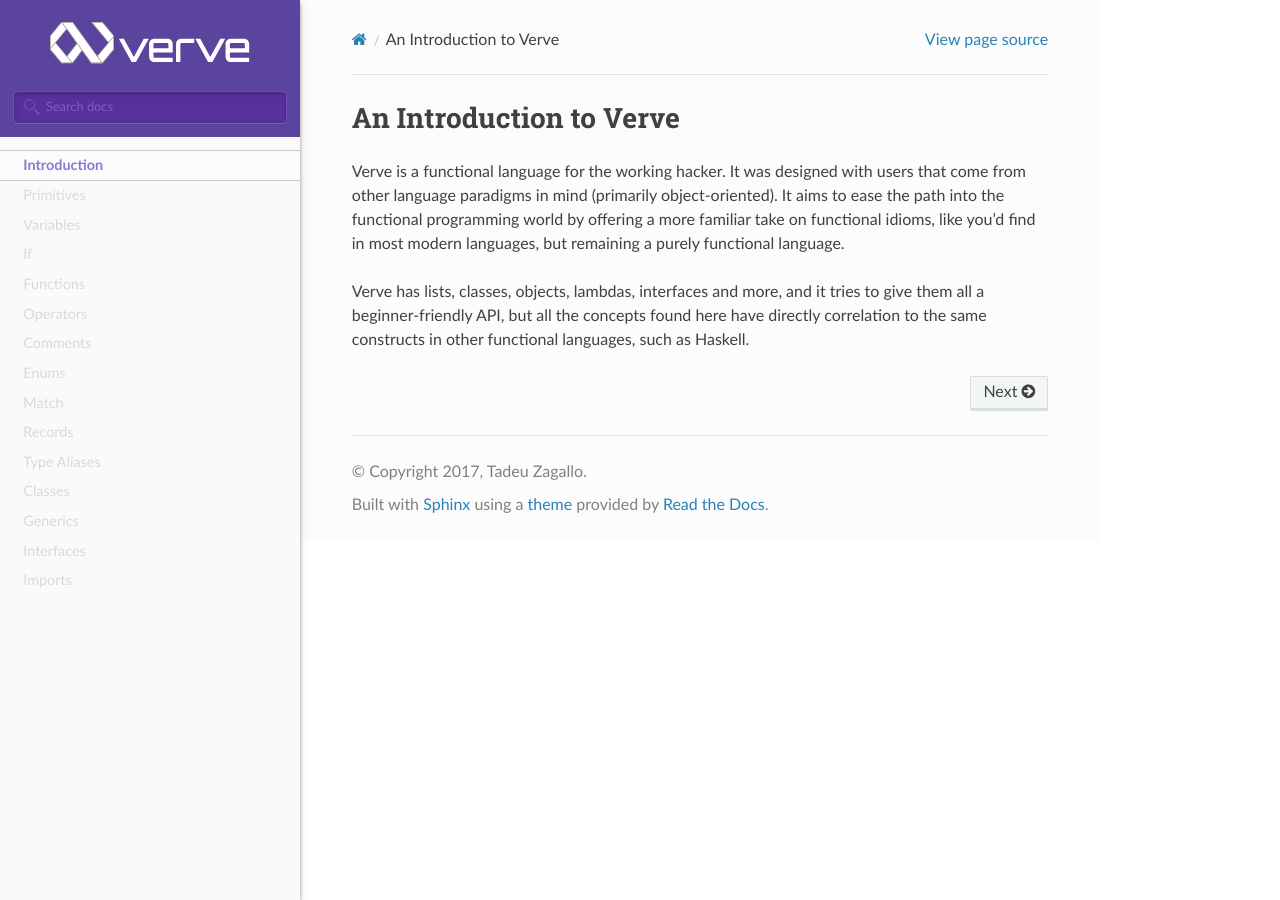
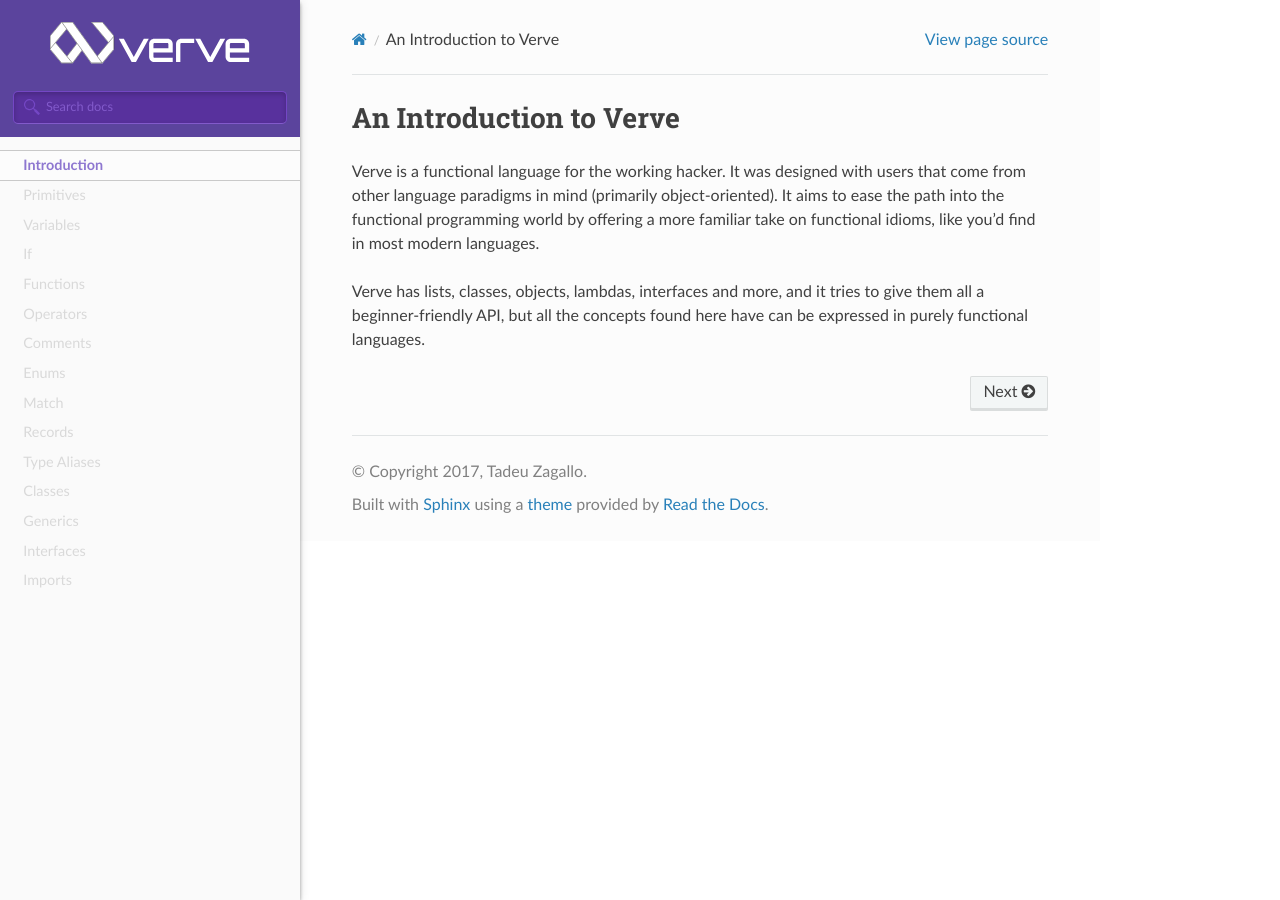
Before and after one commit to tadeuzagallo/verve-lang, a Sphinx documentation site: the page built from docs/index.rst, in a window 1280 px wide. Built offline with Sphinx 7.4.7 and the Read the Docs theme 2.0.0, drawn with Linux system fonts in a browser that asks for light colours.

```diff
--- a/docs/index.rst
+++ b/docs/index.rst
@@ -1,9 +1,9 @@
 An Introduction to Verve
 ========================
 
-Verve is a functional language for the working hacker. It was designed with users that come from other language paradigms in mind (primarily object-oriented). It aims to ease the path into the functional programming world by offering a more familiar take on functional idioms, like you'd find in most modern languages, but remaining a purely functional language.
+Verve is a functional language for the working hacker. It was designed with users that come from other language paradigms in mind (primarily object-oriented). It aims to ease the path into the functional programming world by offering a more familiar take on functional idioms, like you'd find in most modern languages.
 
-Verve has lists, classes, objects, lambdas, interfaces and more, and it tries to give them all a beginner-friendly API, but all the concepts found here have directly correlation to the same constructs in other functional languages, such as Haskell.
+Verve has lists, classes, objects, lambdas, interfaces and more, and it tries to give them all a beginner-friendly API, but all the concepts found here have can be expressed in purely functional languages.
 
 .. toctree::
   :titlesonly:
```
Also changed, not shown: README.md (+5 -3 lines).
